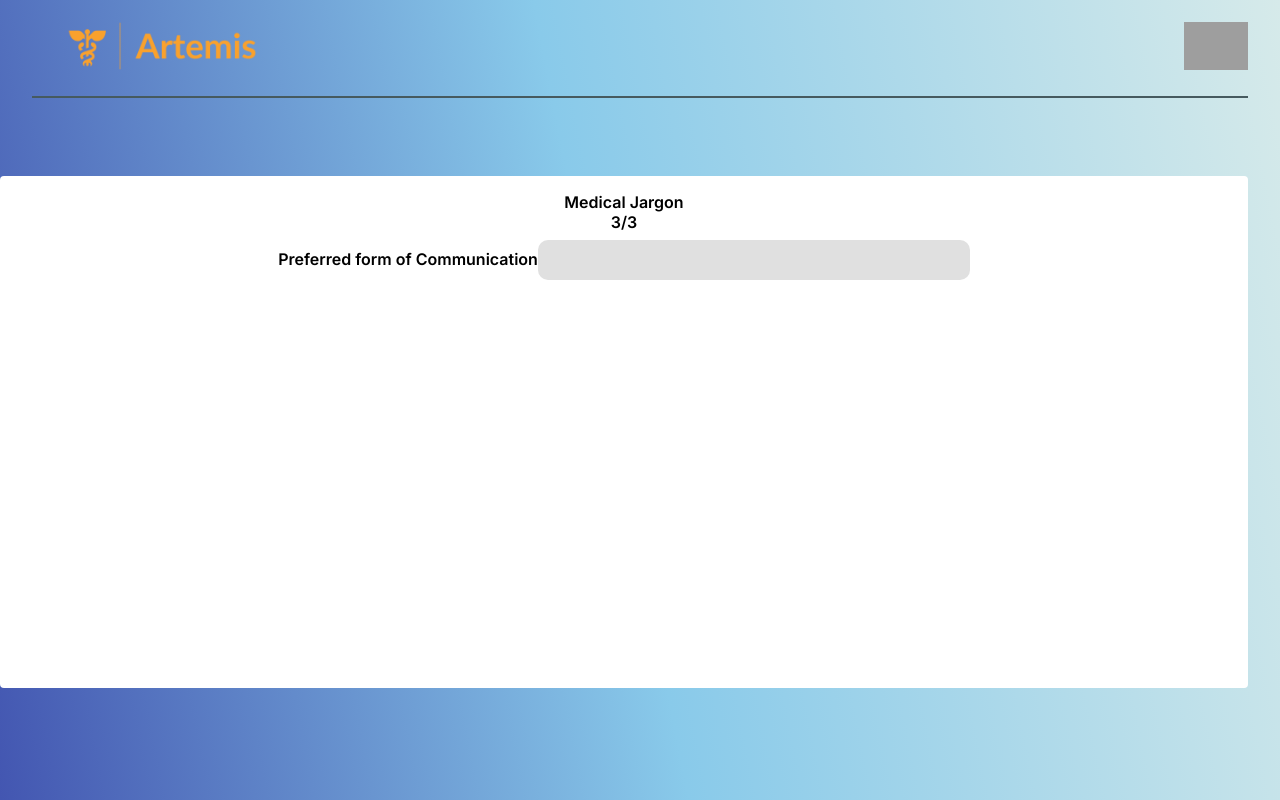
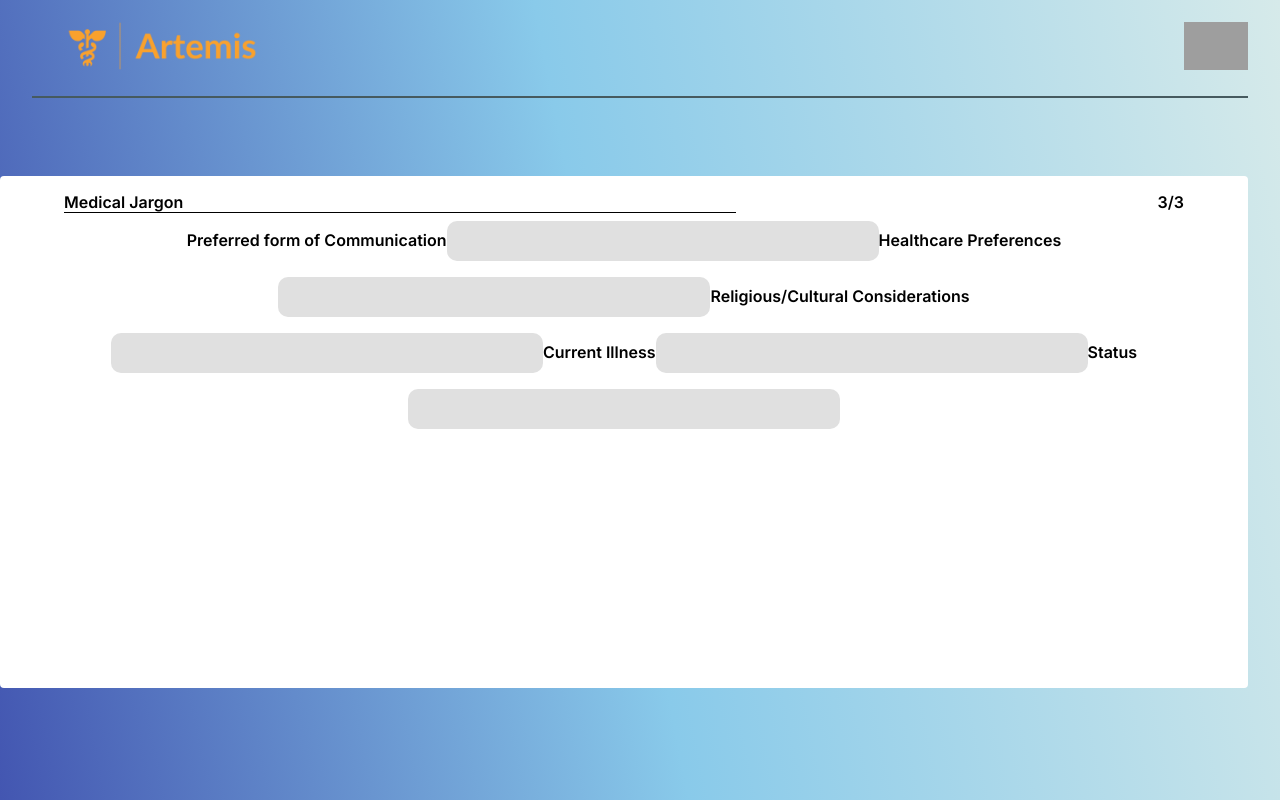
Before and after one commit to Krypthon-Hackathon-VITC/Team-50, a React (Create React App) app in the folder frontend/: page /questionare3 in a window 1280 px wide. Built offline with nearby package versions, Linux system fonts and the light colour scheme; grey boxes are pictures that could not be loaded.

Commit message:
questionare 3 Html added

```diff
--- a/frontend/src/Components/Questionare.css
+++ b/frontend/src/Components/Questionare.css
@@ -105,3 +105,21 @@ input {
     flex-direction: column;
     text-align: left;
 }
+
+.top-container{
+    display: flex;
+    justify-content: space-between;
+}
+
+.head-left{
+    border-bottom: 1px solid black;
+    width: 42rem;
+    text-align: left;
+
+}
+
+
+
+.each-element{
+    display: flex;
+}
--- a/frontend/src/Components/Questionare3.jsx
+++ b/frontend/src/Components/Questionare3.jsx
@@ -25,7 +25,14 @@ export const Questionare3 = () => {
           <form >
             <label htmlFor="Communication">Preferred form of Communication</label>
             <input type="text" />
-            <label htmlFor="Preferences"></label>
+            <label htmlFor="Preferences">Healthcare Preferences</label>
+            <input type="text" />
+            <label htmlFor="Considerations">Religious/Cultural Considerations</label>
+            <input type="text" />
+            <label htmlFor="CurrIllness">Current Illness</label>
+            <input type="text" />
+            <label htmlFor="Status">Status</label>
+            <input type="text" />
           </form>
         </div>
       </div>
```
